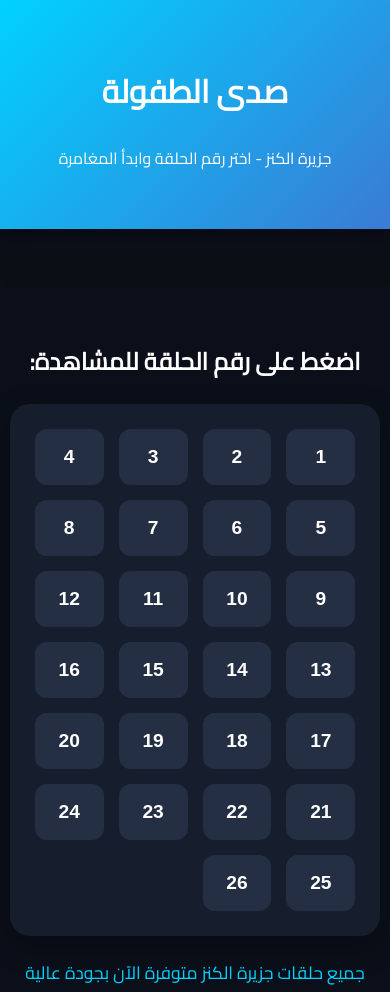
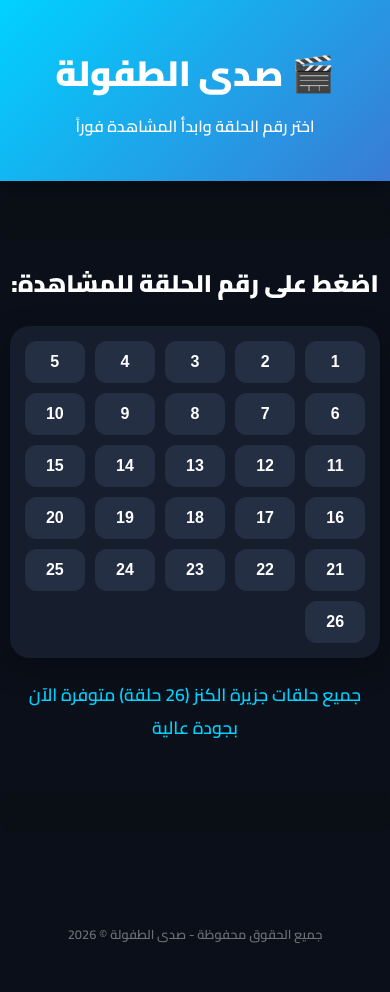
Before and after one commit to husamalu637/jzalhusam124, a plain HTML site: page index.html in a window 390 px wide. Shown: the top 992 px of the page. After the commit the page ends 966 px from the top, so only its background shows below. Drawn offline with Linux system fonts and the light colour scheme.

Commit message:
Refactor index.html for improved structure and styles
Refactor HTML structure and styles for better readability and maintainability. Update episode links and improve layout responsiveness.

```diff
--- a/index.html
+++ b/index.html
@@ -4,185 +4,97 @@
     <meta charset="UTF-8">
     <meta name="viewport" content="width=device-width, initial-scale=1.0">
     <title>صدى الطفولة | جزيرة الكنز</title>
-    <link href="https://fonts.googleapis.com/css2?family=Cairo:wght=600;900&display=swap" rel="stylesheet">
+    <link href="https://fonts.googleapis.com/css2?family=Cairo:wght@600;900&display=swap" rel="stylesheet">
     <style>
-        :root {
-            --primary: #00d2ff;
-            --accent: #ff9800;
-            --bg: #0b0f19;
-            --card: #161e2e;
+        :root { --primary: #00d2ff; --accent: #ff9800; --bg: #0b0f19; --card: #161e2e; }
+        * { user-select: none; }
+        body {
+            background-color: var(--bg); color: white; font-family: 'Cairo', sans-serif;
+            margin: 0; padding: 0; display: flex; flex-direction: column; align-items: center;
+            overflow-x: hidden; position: relative;
         }
-
-        body {
-            background-color: var(--bg);
-            color: white;
-            font-family: 'Cairo', sans-serif;
-            margin: 0;
-            display: flex;
-            flex-direction: column;
-            align-items: center;
+        header {
+            width: 100%; background: linear-gradient(135deg, #00d2ff, #3a7bd5);
+            padding: 40px 0; text-align: center; box-shadow: 0 4px 20px rgba(0,0,0,0.5);
         }
-
-        header {
-            width: 100%;
-            background: linear-gradient(135deg, #00d2ff, #3a7bd5);
-            padding: 40px 0;
-            text-align: center;
-            box-shadow: 0 4px 20px rgba(0,0,0,0.5);
+        header h1 { margin: 0; font-size: 2.2rem; }
+        header p { margin: 5px 0 0; font-size: 1rem; }
+        .banner-top, .banner-bottom {
+            width: 100%; text-align: center; background: #0a0e15; padding: 20px 0;
+            margin: 0 auto; display: flex; justify-content: center; align-items: center;
+            border-radius: 12px; overflow-x: auto;
         }
-
-        /* ستايل البنرات */
-        .banner-top, .banner-bottom {
-            width: 100%;
-            text-align: center;
-            background: #0a0e15;
-            padding: 20px 0;
-            margin: 0 auto;
-            display: flex;
-            justify-content: center;
-            align-items: center;
-            border-radius: 12px;
-            overflow-x: auto;
+        .banner-top { max-width: 900px; margin-top: 20px; margin-bottom: 10px; }
+        .banner-bottom { max-width: 900px; margin-top: 30px; margin-bottom: 20px; }
+        .main-container { max-width: 900px; width: 95%; margin: 0 auto; text-align: center; }
+        .video-wrapper-outer { position: relative; z-index: 1; }
+        .video-display-area {
+            background: #000; border-radius: 20px; overflow: hidden; border: 3px solid var(--primary);
+            box-shadow: 0 0 30px rgba(0, 210, 255, 0.2); margin-bottom: 30px; display: none; position: relative;
         }
-        .banner-top {
-            max-width: 900px;
-            margin-top: 20px;
-            margin-bottom: 10px;
+        .responsive-iframe {
+            position: relative; width: 100%; aspect-ratio: 16 / 9;
+            background: #000; overflow: hidden;
         }
-        .banner-bottom {
-            max-width: 900px;
-            margin-top: 30px;
-            margin-bottom: 20px;
+        /* رفع المشغل الأساسي - نفس الإعدادات السابقة */
+        .responsive-iframe iframe {
+            position: absolute; top: -160px; left: 0; width: 100%; height: calc(100% + 160px);
+            border: 0; overflow: hidden; pointer-events: auto;
         }
-
-        .main-container {
-            max-width: 900px;
-            width: 95%;
-            margin: 20px auto;
-            text-align: center;
+        .episodes-grid {
+            display: grid; grid-template-columns: repeat(auto-fill, minmax(60px, 1fr));
+            gap: 15px; background: var(--card); padding: 25px;
+            border-radius: 20px; box-shadow: 0 10px 30px rgba(0,0,0,0.3);
         }
-
-        .video-display-area {
-            background: #000;
-            border-radius: 20px;
-            overflow: hidden;
-            border: 3px solid var(--primary);
-            box-shadow: 0 0 30px rgba(0, 210, 255, 0.2);
-            margin-bottom: 30px;
-            display: none;
-            position: relative;
+        .ep-btn {
+            background: #252f44; color: white; border: 2px solid transparent;
+            padding: 15px 0; border-radius: 12px; font-size: 1.2rem;
+            font-weight: bold; cursor: pointer; transition: 0.3s;
         }
-
-        .responsive-iframe {
-            position: relative;
-            padding-bottom: 56.25%;
-            height: 0;
-        }
-
-        .responsive-iframe iframe {
-            position: absolute;
-            top: 0;
-            left: 0;
-            width: 100%;
-            height: 100%;
-            border: 0;
-        }
-
-        .episodes-grid {
-            display: grid;
-            grid-template-columns: repeat(auto-fill, minmax(60px, 1fr));
-            gap: 15px;
-            background: var(--card);
-            padding: 25px;
-            border-radius: 20px;
-            box-shadow: 0 10px 30px rgba(0,0,0,0.3);
-        }
-
-        .ep-btn {
-            background: #252f44;
-            color: white;
-            border: 2px solid transparent;
-            padding: 15px 0;
-            border-radius: 12px;
-            font-size: 1.2rem;
-            font-weight: bold;
-            cursor: pointer;
-            transition: 0.3s;
-        }
-
-        .ep-btn:hover {
-            background: var(--primary);
-            transform: scale(1.1);
-            border-color: white;
-        }
-
-        .ep-btn.active {
-            background: var(--accent);
-            color: black;
-            box-shadow: 0 0 15px var(--accent);
-        }
-
-        .info-text {
-            margin-top: 20px;
-            color: var(--primary);
-            font-size: 1.1rem;
-        }
-
-        footer {
-            margin-top: 50px;
-            padding: 20px;
-            opacity: 0.4;
-            font-size: 0.8rem;
+        .ep-btn:hover { background: var(--primary); transform: scale(1.1); border-color: white; }
+        .ep-btn.active { background: var(--accent); color: black; box-shadow: 0 0 15px var(--accent); }
+        .info-text { margin-top: 20px; color: var(--primary); font-size: 1.1rem; }
+        footer { margin-top: 50px; padding: 20px; opacity: 0.4; font-size: 0.8rem; }
+        h2#status-msg { margin-top: 10px; }
+        @media (max-width: 600px) {
+            .episodes-grid { grid-template-columns: repeat(auto-fill, minmax(50px, 1fr)); gap: 10px; padding: 15px; }
+            .ep-btn { padding: 10px 0; font-size: 1rem; }
         }
     </style>
 </head>
 <body>
 
 <header>
-    <h1>صدى الطفولة</h1>
-    <p>جزيرة الكنز - اختر رقم الحلقة وابدأ المغامرة</p>
+    <h1>🎬 صدى الطفولة</h1>
+    <p>اختر رقم الحلقة وابدأ المشاهدة فوراً</p>
 </header>
 
-<!-- ===== بنر أعلى الموقع ===== -->
+<!-- بنر أعلى الموقع -->
 <div class="banner-top">
     <script>
-        atOptions = {
-            'key' : 'b8ba5b25ff25e41ea44c2df3a1b05378',
-            'format' : 'iframe',
-            'height' : 250,
-            'width' : 300,
-            'params' : {}
-        };
+        atOptions = { 'key' : 'b8ba5b25ff25e41ea44c2df3a1b05378', 'format' : 'iframe', 'height' : 250, 'width' : 300, 'params' : {} };
     </script>
     <script src="https://www.highperformanceformat.com/b8ba5b25ff25e41ea44c2df3a1b05378/invoke.js"></script>
 </div>
 
 <div class="main-container">
-
-    <div id="videoPlayer" class="video-display-area">
-        <div class="responsive-iframe">
-            <iframe id="mainIframe" src="" allowfullscreen="" sandbox="allow-same-origin allow-scripts allow-popups allow-forms"></iframe>
+    <div class="video-wrapper-outer">
+        <div id="videoPlayer" class="video-display-area">
+            <div class="responsive-iframe">
+                <iframe id="mainIframe" src="" allowfullscreen scrolling="no"></iframe>
+            </div>
+            <div id="episodeTitle" style="padding: 10px; background: var(--card); font-weight: bold;"></div>
         </div>
-        <div id="episodeTitle" style="padding: 10px; background: var(--card); font-weight: bold;"></div>
     </div>
-
     <h2 id="status-msg">اضغط على رقم الحلقة للمشاهدة:</h2>
-
     <div class="episodes-grid" id="buttonsGrid"></div>
-
-    <p class="info-text">جميع حلقات جزيرة الكنز متوفرة الآن بجودة عالية</p>
+    <p class="info-text">جميع حلقات جزيرة الكنز (26 حلقة) متوفرة الآن بجودة عالية</p>
 </div>
 
-<!-- ===== بنر أسفل الموقع ===== -->
+<!-- بنر أسفل الموقع -->
 <div class="banner-bottom">
     <script>
-        atOptions = {
-            'key' : 'b8ba5b25ff25e41ea44c2df3a1b05378',
-            'format' : 'iframe',
-            'height' : 250,
-            'width' : 300,
-            'params' : {}
-        };
+        atOptions = { 'key' : 'b8ba5b25ff25e41ea44c2df3a1b05378', 'format' : 'iframe', 'height' : 250, 'width' : 300, 'params' : {} };
     </script>
     <script src="https://www.highperformanceformat.com/b8ba5b25ff25e41ea44c2df3a1b05378/invoke.js"></script>
 </div>
@@ -190,61 +102,64 @@
 <footer>جميع الحقوق محفوظة - صدى الطفولة &copy; 2026</footer>
 
 <script>
-    const episodes = [
-        { n: 1, src: "https://meyon.com.ye/videos/embed/cd962f81-5a8e-43c2-aa2d-a98f19dd5573" },
-        { n: 2, src: "https://meyon.com.ye/videos/embed/025d5dee-60b6-412b-9a63-c1058dcfeac6" },
-        { n: 3, src: "https://meyon.com.ye/videos/embed/3f789276-5317-4c82-a359-aa41952759ff" },
-        { n: 4, src: "https://meyon.com.ye/videos/embed/a38db2d8-d3e4-4ea0-98a6-20427af93804" },
-        { n: 5, src: "https://meyon.com.ye/videos/embed/78aa5c8a-16a5-4e9d-9bf3-4412d5d53385" },
-        { n: 6, src: "https://meyon.com.ye/videos/embed/151fc8b5-033d-4b87-be4a-e5bd51402d00" },
-        { n: 7, src: "https://meyon.com.ye/videos/embed/7ce5744b-5193-4208-92aa-d928b0c5e332" },
-        { n: 8, src: "https://meyon.com.ye/videos/embed/551e7d20-655b-48fc-9d0a-7198750480c7" },
-        { n: 9, src: "https://meyon.com.ye/videos/embed/9fe8cd66-50c4-4059-8d1e-cd8a21e9a409" },
-        { n: 10, src: "https://meyon.com.ye/videos/embed/0cfe4c5e-6b68-49e5-845c-4cde1a10873c" },
-        { n: 11, src: "https://meyon.com.ye/videos/embed/1bc79cc2-344d-44b6-9428-9c17f694e77d" },
-        { n: 12, src: "https://meyon.com.ye/videos/embed/7b60e305-6af5-4886-a4da-8a1b0a7e0703" },
-        { n: 13, src: "https://meyon.com.ye/videos/embed/1ec8b9aa-be6f-43f1-9df2-edcfe81e2f54" },
-        { n: 14, src: "https://meyon.com.ye/videos/embed/4c4c07c7-b318-481a-89d4-8046477e10e3" },
-        { n: 15, src: "https://meyon.com.ye/videos/embed/b90a7d24-41f2-438d-8e02-ae6911dbc326" },
-        { n: 16, src: "https://meyon.com.ye/videos/embed/d4cd5239-4eb7-4c24-8e75-9c94aa90dac1" },
-        { n: 17, src: "https://meyon.com.ye/videos/embed/19e39101-a205-41d2-bb18-2c11d8238bfe" },
-        { n: 18, src: "https://meyon.com.ye/videos/embed/ec1baa31-62d0-48a4-8297-879feceba3ac" },
-        { n: 19, src: "https://meyon.com.ye/videos/embed/e2610277-61a3-468e-ab42-ddb65ad48602" },
-        { n: 20, src: "https://meyon.com.ye/videos/embed/668215f1-b6cc-4d47-916c-b0f3a8121569" },
-        { n: 21, src: "https://meyon.com.ye/videos/embed/d9d66822-44c8-4d7e-8fd2-36b3c321b1d9" },
-        { n: 22, src: "https://meyon.com.ye/videos/embed/9886a823-c676-4327-b5c4-33863da8d97b" },
-        { n: 23, src: "https://meyon.com.ye/videos/embed/16ee69f5-c074-448c-97e8-50cff9527884" },
-        { n: 24, src: "https://meyon.com.ye/videos/embed/fe251ede-d9c8-43ad-b0ac-103725340f63" },
-        { n: 25, src: "https://meyon.com.ye/videos/embed/4e0d35a9-5128-4bfe-8307-95024c310cbb" },
-        { n: 26, src: "https://meyon.com.ye/videos/embed/3b459c87-3816-4cf3-8c06-46db693e3e34" }
-    ];
+    // إعدادات مسلسل جزيرة الكنز - 26 حلقة (يمكنك تغيير هذا الرقم)
+    const totalEpisodes = 26;
+    const episodeLinks = [];
+
+    // الحلقة 1 = 370، الحلقة 26 = 395
+    for (let i = 0; i < totalEpisodes; i++) {
+        let episodeId = 370 + i;
+        episodeLinks.push(`https://cartoony.net/watch/46/${episodeId}`);
+    }
 
     const grid = document.getElementById('buttonsGrid');
     const player = document.getElementById('videoPlayer');
     const iframe = document.getElementById('mainIframe');
     const titleDisp = document.getElementById('episodeTitle');
 
-    episodes.forEach(ep => {
+    let scrollPosition = 0;
+    let bodyStylePosition = '';
+    let bodyStyleTop = '';
+
+    function lockPage() {
+        scrollPosition = window.scrollY;
+        bodyStylePosition = document.body.style.position || '';
+        bodyStyleTop = document.body.style.top || '';
+        document.body.style.position = 'fixed';
+        document.body.style.top = `-${scrollPosition}px`;
+        document.body.style.width = '100%';
+    }
+
+    function unlockPage() {
+        document.body.style.position = bodyStylePosition;
+        document.body.style.top = bodyStyleTop;
+        document.body.style.width = '';
+        window.scrollTo(0, scrollPosition);
+    }
+
+    episodeLinks.forEach((link, index) => {
         const btn = document.createElement('button');
         btn.className = 'ep-btn';
-        btn.innerText = ep.n;
+        btn.innerText = index + 1;
         btn.onclick = function() {
-            // تم إزالة النافذة المنبثقة - فقط البنرات الثابتة تظهر
-            loadEpisode(ep.n, ep.src, btn);
+            lockPage();
+            player.style.display = 'block';
+            iframe.src = link;
+            titleDisp.innerText = "أنت تشاهد الآن: جزيرة الكنز - الحلقة " + (index + 1);
+            document.querySelectorAll('.ep-btn').forEach(b => b.classList.remove('active'));
+            btn.classList.add('active');
+            setTimeout(() => { unlockPage(); }, 500);
         };
         grid.appendChild(btn);
     });
 
-    function loadEpisode(num, url, btnElement) {
-        player.style.display = 'block';
-        iframe.src = url;
-        titleDisp.innerText = "أنت تشاهد الآن: جزيرة الكنز - الحلقة " + num;
-
-        document.querySelectorAll('.ep-btn').forEach(b => b.classList.remove('active'));
-        btnElement.classList.add('active');
-
-        player.scrollIntoView({ behavior: 'smooth', block: 'start' });
-    }
+    iframe.addEventListener('load', function() {
+        try {
+            iframe.contentWindow.addEventListener('scroll', function(e) {
+                iframe.contentWindow.scrollTo(0, 0);
+            });
+        } catch(e) { /* تجاهل أخطاء CORS */ }
+    });
 </script>
 
 </body>
```
